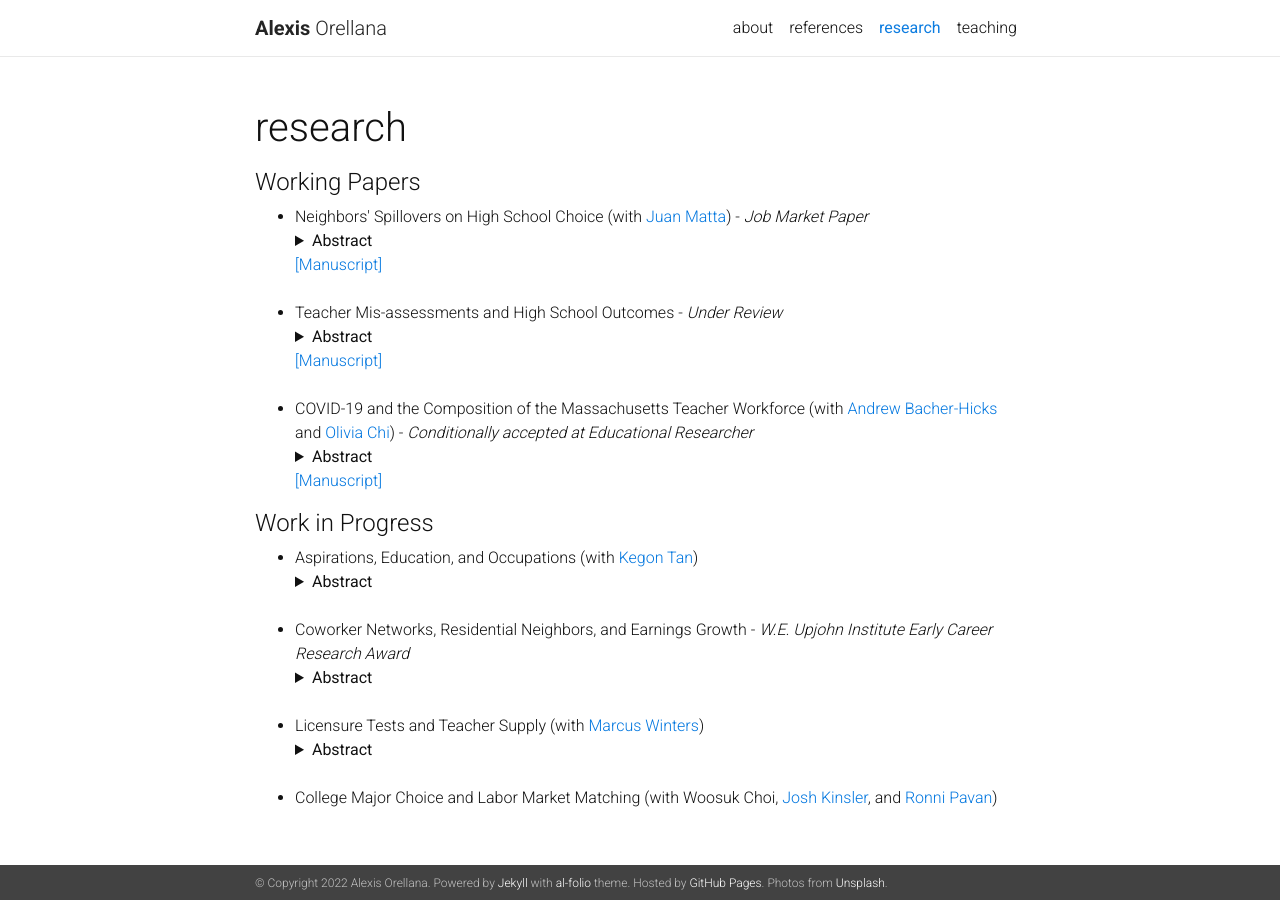
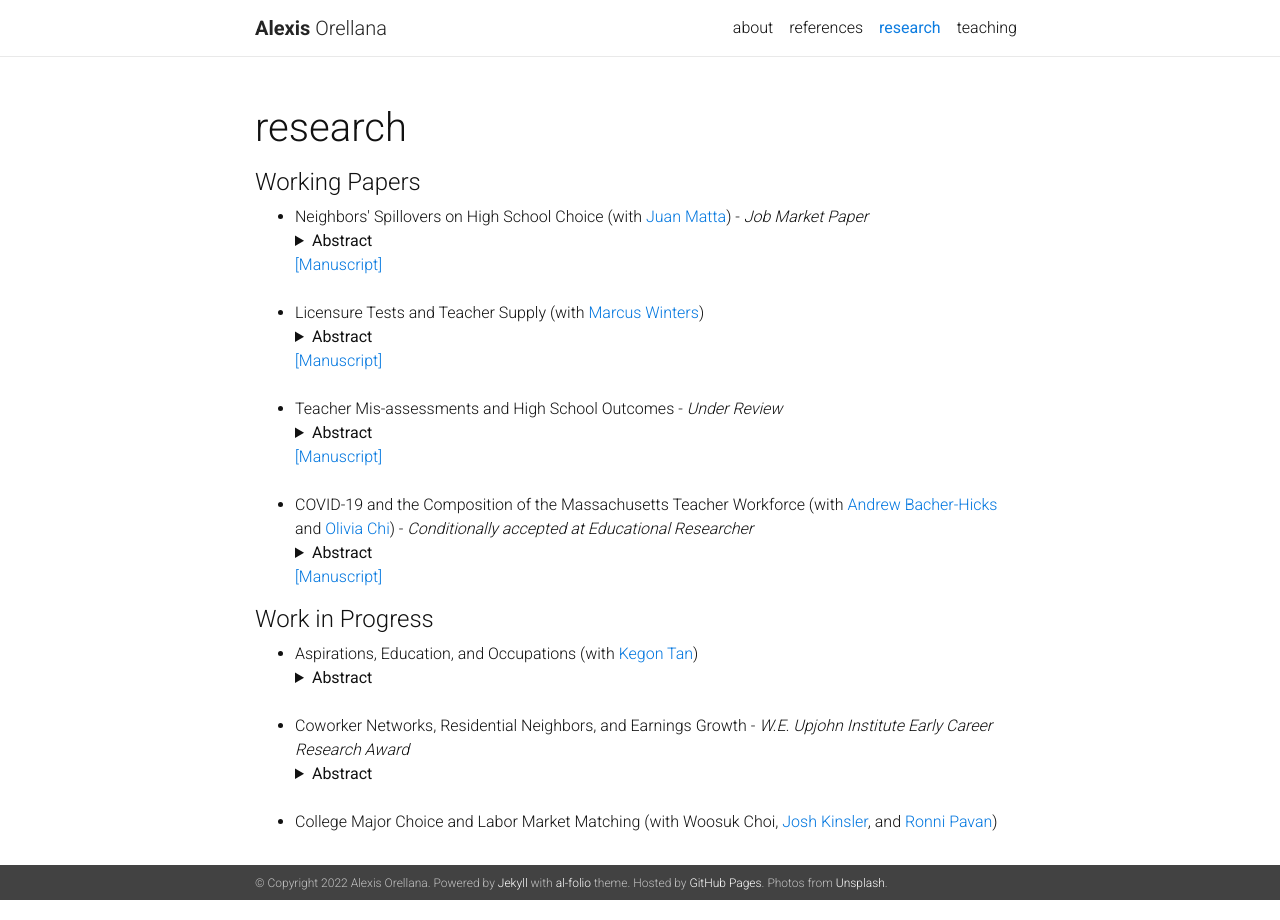
Before and after one commit to alexisorellana/alexisorellana.github.io, a Jekyll site: the page built from _pages/research.md, in a window 1280 px wide. Built offline with Jekyll 4.4.1, drawn with Linux system fonts in a browser that asks for light colours; nearby versions of some CDN libraries; a style sheet for code colours, icons or effects is not loaded; some of the changed text lies outside the part shown.

Commit message:
update 08-11

```diff
--- a/_pages/research.md
+++ b/_pages/research.md
@@ -17,6 +17,19 @@ Do neighbors affect each others’ schooling choices? We exploit oversubscriptio
 
 </details>
 <a href="{{ site.baseurl }}/assets/pdf/neighbors_SAE.pdf" target="_blank">[Manuscript]</a>
+
+
+<br>	&nbsp;
+
+
+<li> Licensure Tests and Teacher Supply (with <a href="https://sites.bu.edu/marcuswinters/" target="_blank">Marcus Winters</a>) </li>
+<details>
+<summary><b>Abstract</b></summary>
+
+Public school administrators struggle to staff classrooms with qualified teachers, especially within shortage areas such as STEM. Applying a regression discontinuity design to administrative data from Connecticut, we provide causal evidence that licensure test requirements reduce the supply of eligible teachers by deterring candidates who fail their first attempt. The effect is especially large for those seeking an endorsement to teach STEM subjects. The deterrent effect grows substantially larger for scores further away from the passing threshold. Consistent with findings from other states, licensure test scores are only modestly correlated with a teacher’s later value-added contribution to student test scores.
+
+</details>
+<a href="{{ site.baseurl }}/assets/pdf/Praxis_Manuscript.pdf" target="_blank">[Manuscript]</a>
 
 
 <br>	&nbsp;
@@ -74,18 +87,6 @@ I study the relevance of former coworkers and neighbors to explain job mobility
 	&nbsp;
 
 
-<li> Licensure Tests and Teacher Supply (with <a href="https://sites.bu.edu/marcuswinters/" target="_blank">Marcus Winters</a>) </li>
-
-<details>
-<summary><b>Abstract</b></summary>
-
-Public school administrators struggle to staff classrooms with qualified teachers, especially within shortage areas such as STEM. Applying a regression discontinuity design to administrative data from Connecticut, we provide causal evidence that licensure test requirements reduce the supply of eligible teachers by deterring candidates who fail their first attempt. The effect is especially large for those seeking an endorsement to teach STEM subjects. The deterrent effect grows substantially larger for scores further away from the passing threshold. Consistent with findings from other states, licensure test scores are only modestly correlated with a teacher’s later value-added contribution to student test scores.
-</details>
-
-
-	&nbsp;
-
-
 <li> College Major Choice and Labor Market Matching (with Woosuk Choi, <a href="https://sites.google.com/view/josh-kinsler/" target="_blank">Josh Kinsler</a>, and <a href="https://sites.google.com/site/ronnipavan" target="_blank">Ronni Pavan</a>) </li>
 
 </ul>
```
Also changed, not shown: 1 other file.
